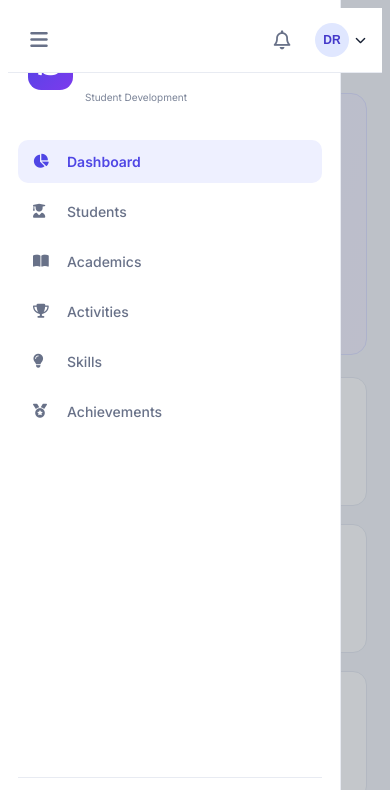
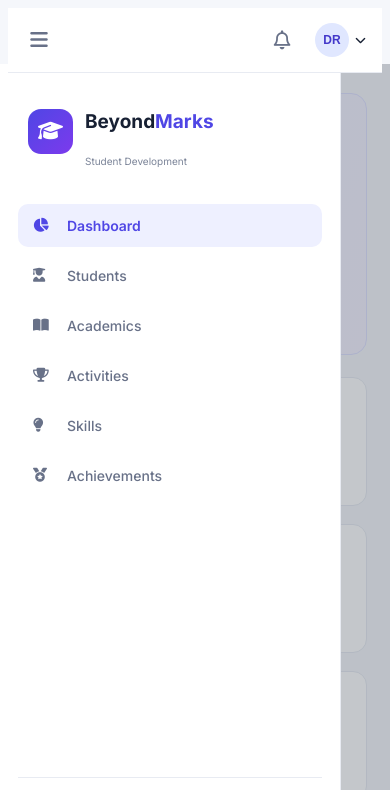
Before and after one commit to thufile2020-creator/beyondmarks, a plain HTML site: page index.html in a window 390 px wide. Both pictures are taken after a click on the button 39 px from the left and 40 px from the top of the page. Shown: the top 790 px of the page. Drawn offline with Linux system fonts and the light colour scheme; no server answers.

Commit message:
Update style.css

```diff
--- a/style.css
+++ b/style.css
@@ -1450,11 +1450,11 @@ td {
 @media (max-width: 850px) {
     .sidebar {
         position: fixed;
-        top: 0;
+        top: 64px;
         left: 0;
         width: 78%;
         max-width: 330px;
-        height: 100vh;
+        height: calc(100vh - 64px);
         transform: translateX(-100%);
         transition: transform 0.25s ease;
         z-index: 1200;
@@ -1469,7 +1469,10 @@ td {
     .sidebar-overlay {
         display: block;
         position: fixed;
-        inset: 0;
+        top: 64px;
+        left: 0;
+        right: 0;
+        bottom: 0;
         background: rgba(23, 32, 51, 0.25);
         opacity: 0;
         visibility: hidden;
```
